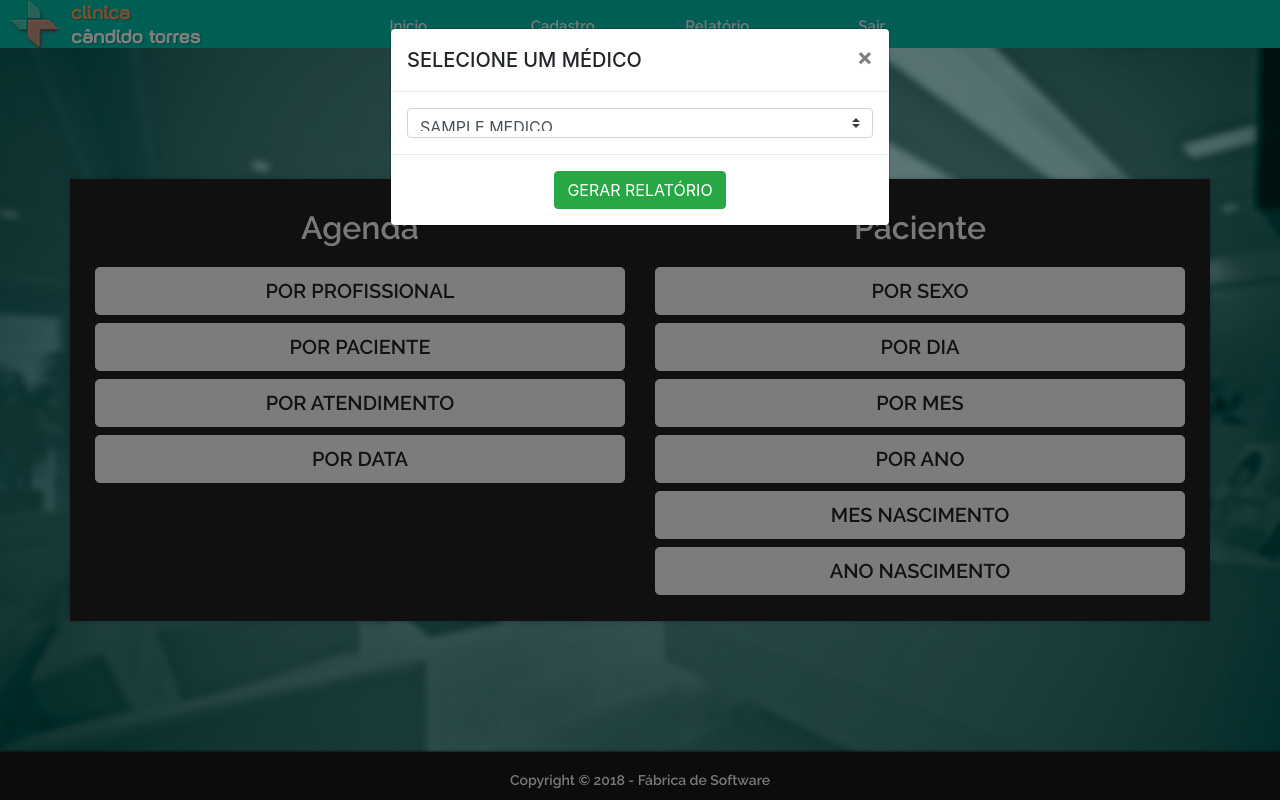
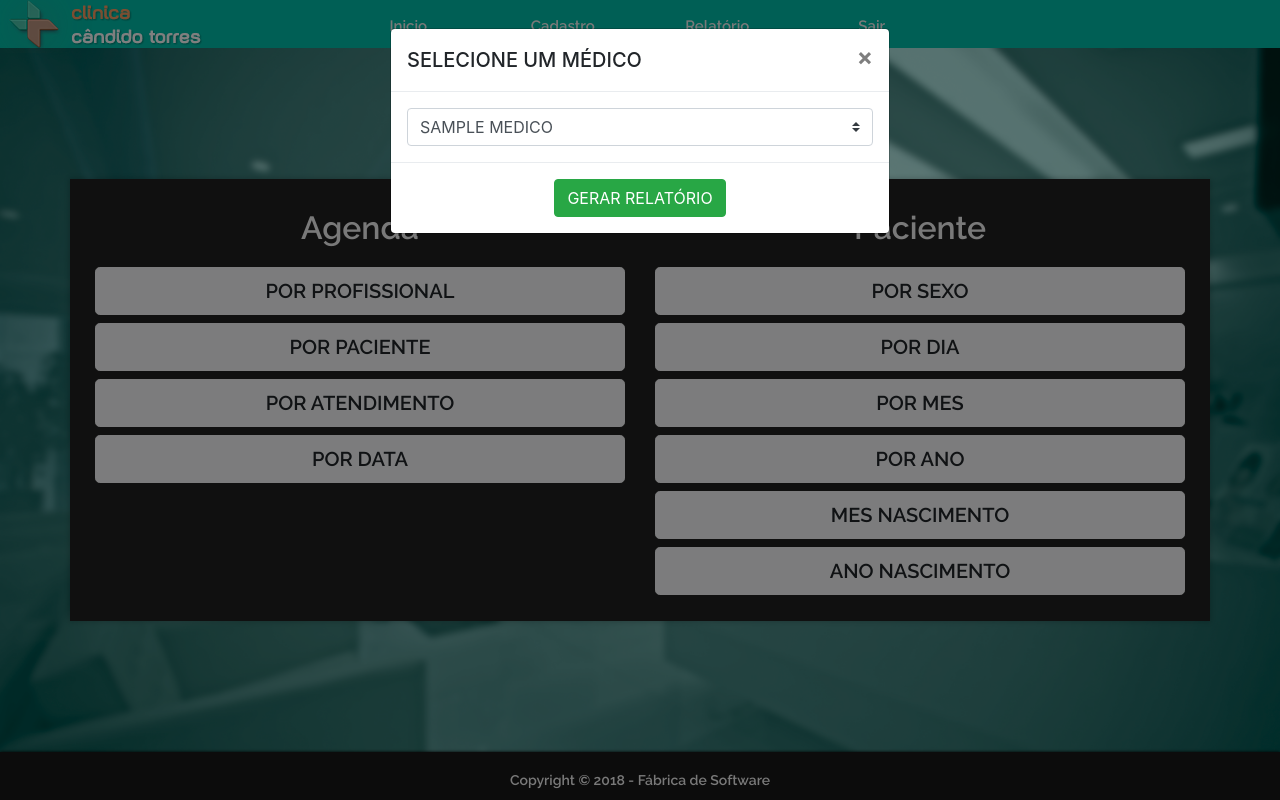
Before and after one commit to J-Eugenio/Clinica, a PHP site: page /Telas/TelaRelatorio.php in a window 1280 px wide, after a click on "POR PROFISSIONAL". Run offline with PHP 8.4, Linux system fonts and the light colour scheme; the visitor is signed in with stand-in values (Sample User, id 1); tables that the repository leaves empty hold one stand-in row (values such as "Sample post").

Commit message:
att 2
Co-Authored-By: felipesousa12 <felipesousa12@users.noreply.github.com>

```diff
--- a/SistemaClinica/util/modalRelatorio.php
+++ b/SistemaClinica/util/modalRelatorio.php
@@ -11,7 +11,7 @@
                           <form action="../Relatorio/Agenda/RelatorioAgendaProfissional.php" method="POST" target="_blank">
                           <div class="modal-body">
                             <div class="conteudo">
-              					     	<select class="custom-select" style="text-transform: uppercase;" name="medico">
+              					     	<select class="custom-select" style="text-transform: uppercase; height: 38px !important;" name="medico">
                                 <?php while ($dadoMedic = $medic->retornaDados("object")) { ?>
               									 <option value="<?php echo $dadoMedic->IDMEDICO; ?>"><?php echo $dadoMedic->NOME; ?></option>
                                 <?php  }  ?>
@@ -40,7 +40,7 @@
                           <form action="../Relatorio/Agenda/RelatorioAgendaPaciente.php" method="POST" target="_blank">
                           <div class="modal-body">
                             <div class="conteudo">
-                              <select class="custom-select" style="text-transform: uppercase;" name="paciente">
+                              <select class="custom-select" style="text-transform: uppercase; height: 38px !important;" name="paciente">
                                 <?php while ($dadoPac = $pac->retornaDados("object")) { ?>
                                 <option value="<?php echo $dadoPac->IDPACIENTE; ?>"><?php echo $dadoPac->NOME; ?></option>
                                 <?php  }  ?>
@@ -69,7 +69,7 @@
                           <form action="../Relatorio/Agenda/RelatorioAgendaAtendimento.php" method="POST" target="_blank">
                           <div class="modal-body">
                             <div class="conteudo">
-                              <select class="custom-select" style="text-transform: uppercase;" name="atendimento">
+                              <select class="custom-select" style="text-transform: uppercase; height: 38px !important;" name="atendimento">
                                 <?php while ($dadoAtend = $tipoAten->retornaDados("object")) { ?>
                                 <option value="<?php echo $dadoAtend->IDATENDIMENTO; ?>"><?php echo $dadoAtend->TIPOATENDIMENTO; ?></option>
                                 <?php  }  ?>
@@ -98,7 +98,7 @@
                           <form action="../Relatorio/Paciente/RelatorioPacienteSexo.php" method="POST" target="_blank">
                           <div class="modal-body">
                             <div class="conteudo">
-                              <select class="custom-select" style="text-transform: uppercase;" name="sexo">
+                              <select class="custom-select" style="text-transform: uppercase; height: 38px !important;" name="sexo">
                                 <option value="Masculino">MASCULINO</option>
                                 <option value="Feminino">FEMININO</option>
                               </select>
@@ -129,11 +129,11 @@
                             <div class="row">
                               <div class="form-group col-sm-6">
                                 <label for="diaIni">Data Inicial:</label>
-                                <input class="form-control" type="date" name="DataInicial" id="diaIni" required>
+                                <input class="form-control" type="date" name="DataInicial" id="diaIni" style="height: 38px !important;" required>
                               </div>
                               <div class="form-group col-sm-6">
                                 <label for="diaFim">Data Final:</label>
-                                <input class="form-control" type="date" name="DataFinal" id="diaFim" required>
+                                <input class="form-control" type="date" name="DataFinal" id="diaFim" style="height: 38px !important;" required>
                               </div>
                             </div>
                             </div>
@@ -163,7 +163,7 @@
                             <div class="row">
                               <div class="form-group col-sm-6" style="margin: 0 auto; ">
                                 <label for="date">DATA DE CADASTRO:</label>
-                                <input class="form-control" type="date" name="data_registro_paciente" id="date" value="<?php echo date("Y-m-d"); ?>" required>
+                                <input class="form-control" type="date" name="data_registro_paciente" id="date" style="height: 38px !important;" value="<?php echo date("Y-m-d"); ?>" required>
                               </div>
                             </div>
                             </div>
@@ -191,7 +191,7 @@
                           <div class="modal-body">
                             <div class="conteudo">
                             <label for="mes_registro_paciente">MÊS DE CADASTRO:</label>
-                            <select class="custom-select" style="text-transform: uppercase;" name="mes_registro_paciente">
+                            <select class="custom-select" style="text-transform: uppercase; height: 38px !important;" name="mes_registro_paciente">
                                 <option value="Janeiro">JANEIRO</option>
                                 <option value="Fevereiro">FEVEREIRO</option>
                                 <option value="Marco">MARÇO</option>
@@ -230,7 +230,7 @@
                           <div class="modal-body">
                             <div class="conteudo">
                             <label for="mes_registro_paciente">MÊS DE CADASTRO:</label>
-                            <select class="custom-select" style="text-transform: uppercase;" name="mes_registro_paciente">
+                            <select class="custom-select" style="text-transform: uppercase; height: 38px !important;" name="mes_registro_paciente">
                                 <option value="Janeiro">JANEIRO</option>
                                 <option value="Fevereiro">FEVEREIRO</option>
                                 <option value="Marco">MARÇO</option>
@@ -269,7 +269,7 @@
                           <div class="modal-body">
                             <div class="form-group col-sm-6" style="margin: 0 auto; ">
                                 <label for="date">ANO DE CADASTRO:</label>
-                                <input type="text" name="anoRegistroPaciente" id="anoCadastro" class="form-control" required>
+                                <input type="text" name="anoRegistroPaciente" id="anoCadastro" class="form-control" style="height: 38px !important;" required>
                             </div>
                           </div>
                           <div class="modal-footer">
@@ -295,7 +295,7 @@
                           <div class="modal-body">
                             <div class="conteudo">
                             <label for="mes_registro_paciente">MÊS DE NASCIMENTO:</label>
-                            <select class="custom-select" style="text-transform: uppercase;" name="dataMesNiver">
+                            <select class="custom-select" style="text-transform: uppercase; height: 38px !important;" name="dataMesNiver">
                                 <option value="Janeiro">JANEIRO</option>
                                 <option value="Fevereiro">FEVEREIRO</option>
                                 <option value="Marco">MARÇO</option>
@@ -332,9 +332,9 @@
                           </div>
                           <form action="../Relatorio/Paciente/RelatorioPacienteAnoNiver.php" method="POST" target="_blank">
                           <div class="modal-body">
-                            <div class="form-group col-sm-6" style="margin: 0 auto; ">
+                            <div class="form-group col-sm-6" style="margin: 0 auto;">
                                 <label for="date">ANO DE NASCIMENTO:</label>
-                                <input type="text" name="dataAnoNiver" id="anoCadastro" class="form-control" required>
+                                <input type="text" name="dataAnoNiver" id="anoCadastro" class="form-control" style="height: 38px !important;" required>
                             </div>
                           </div>
                           <div class="modal-footer">
```
